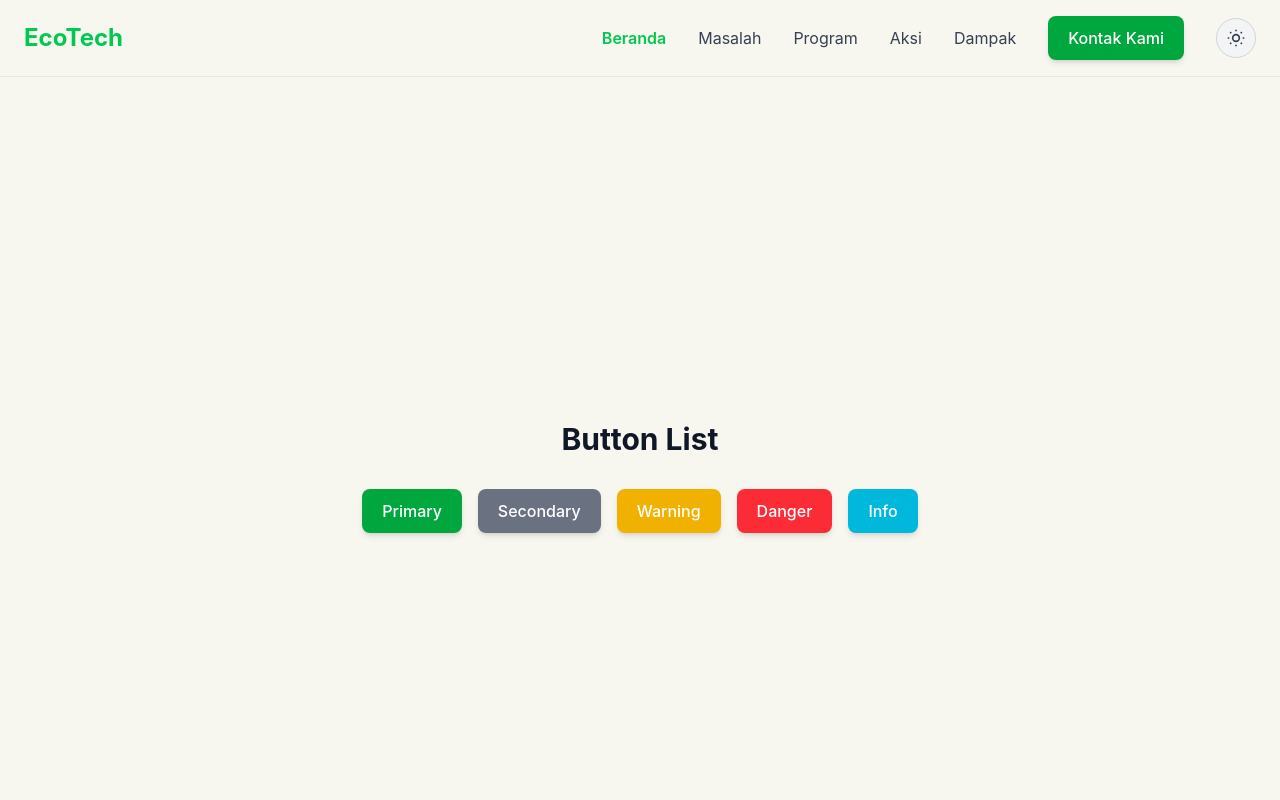
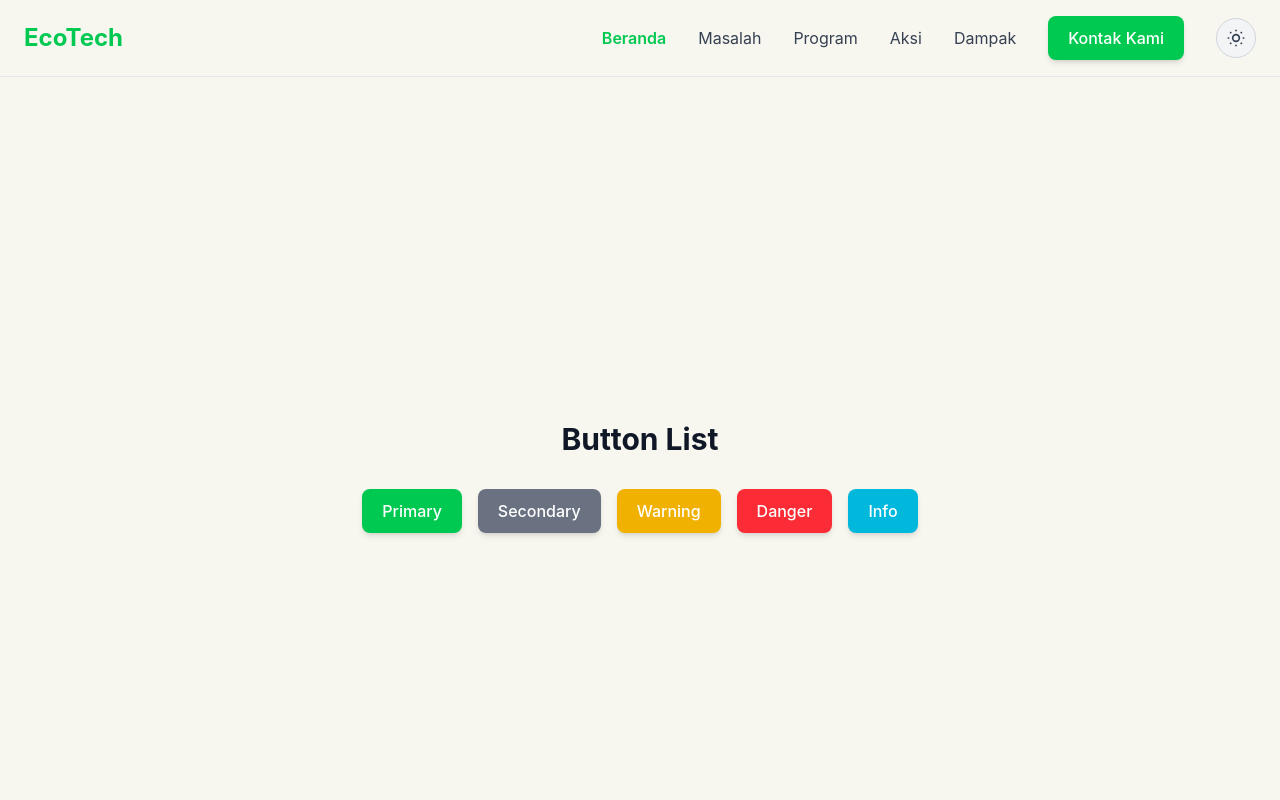
Before and after one commit to GinkoKy/Kelompok_2-Penugasan-Week-2, a React (Vite) app: page / in a window 1280 px wide. Shown: the top 800 px of the page. Built offline with nearby package versions, Linux system fonts and the light colour scheme.

Commit message:
Button Animation Adjustment

```diff
--- a/src/components/Button.jsx
+++ b/src/components/Button.jsx
@@ -10,11 +10,15 @@ function Button({
 }) {
 
   const variants = {
-    primary: "bg-green-600 text-white hover:bg-green-700",
-    secondary: "bg-gray-500 text-white hover:bg-gray-600",
-    warning: "bg-yellow-500 text-white hover:bg-yellow-600",
-    danger: "bg-red-500 text-white hover:bg-red-600",
-    info: "bg-cyan-500 text-white hover:bg-teal-600",
+    primary: "bg-green-500 dark:bg-green-600 dark:active:bg-green-700 dark:active:text-gray-400 text-white hover:bg-green-700 active:bg-green-600 active:text-gray-300",
+
+    secondary: "bg-gray-500 dark:bg-gray-600 dark:active:bg-gray-700 dark:active:text-gray-400 text-white hover:bg-gray-700 active:bg-gray-600 active:text-gray-300",
+
+    warning: "bg-yellow-500 dark:bg-yellow-600 dark:active:bg-yellow-700 dark:active:text-gray-400 text-white hover:bg-yellow-700 active:bg-yellow-600 active:text-gray-300",
+
+    danger: "bg-red-500 dark:bg-red-600 dark:active:bg-red-700 dark:active:text-gray-400 text-white hover:bg-red-700 active:bg-red-600 active:text-gray-300",
+
+    info: "bg-cyan-500 dark:bg-cyan-600 dark:active:bg-cyan-700 dark:active:text-gray-400 text-white hover:bg-cyan-700 active:bg-cyan-600 active:text-gray-300",
   };
 
   const baseClass = `
```
